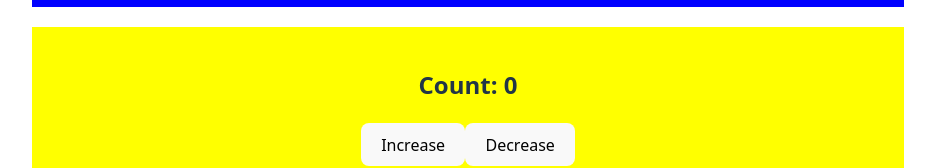
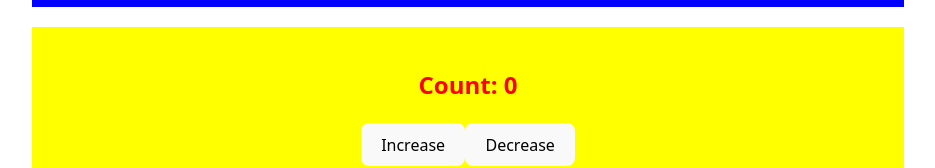
Before and after one commit to abdirahman-ali1/abdirahman-react-app, a React (Vite) app: page / in a window 1280 px wide. Shown: the part 466-634 px from the top of the page, without its empty margins (172-1107 px from the left). Built offline with nearby package versions, Linux system fonts and the light colour scheme.

Commit message:
i have added colour to the text count

```diff
--- a/src/components/Counter.jsx
+++ b/src/components/Counter.jsx
@@ -1,11 +1,12 @@
 import { useState } from "react";
 
 function Counter() {
-    const [count, setcount] = useState(0);
+    const [count, setcount] = useState(0)
+
 
     return (
         <div style= {{backgroundColor:"yellow" , padding:"20px"}}>
-            <h2>Count: {count}</h2>
+            <h2 style= {{color:"red"}}>Count: {count}</h2>
             <button onClick={()=> setcount(count + 1)}>Increase</button>
             <button onClick={()=> setcount(count -1)}>Decrease</button>
         </div>
```
